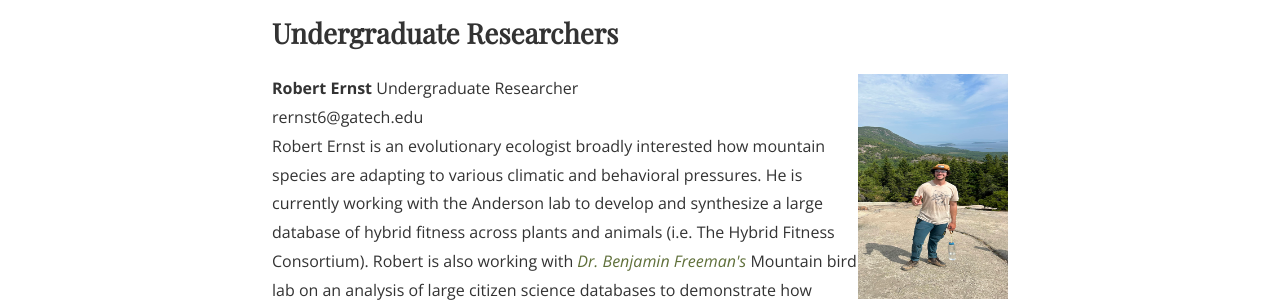
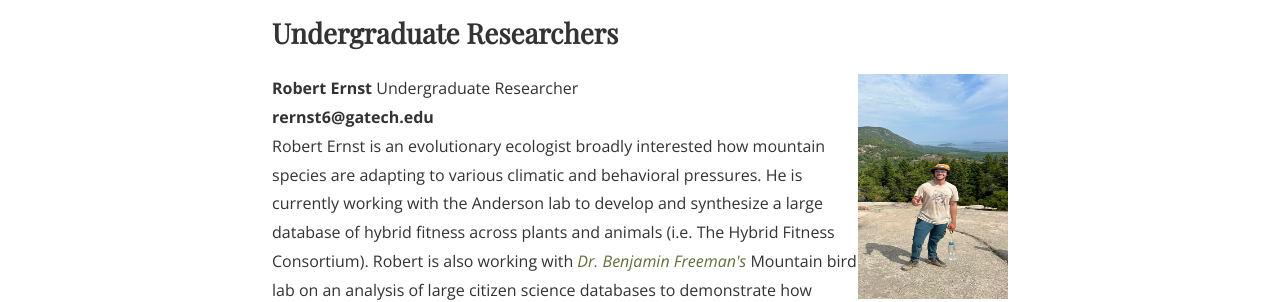
Before and after one commit to SeanASAnderson/SeanASAnderson.github.io, a Jekyll site: the page built from people.md, in a window 1280 px wide and 900 px high, scrolled down 1096 px. Shown: the part 410-712 px from the top of the window. Built offline with Jekyll 4.4.1, drawn with Linux system fonts in a browser that asks for light colours; nearby versions of some CDN libraries; some web fonts are replaced.

Commit message:
tweaking personnel 3

```diff
--- a/people.md
+++ b/people.md
@@ -40,6 +40,6 @@ img {
 <h2>Undergraduate Researchers</h2>
 <p>
   <b>Robert Ernst</b> Undergraduate Researcher <img src="/assets/robert_ernst.jpg" alt="Bobby" style="width:150px;height:225px;">
-  <br>rernst6@gatech.edu
+  <br><b>rernst6@gatech.edu</b>
    <br> Robert Ernst is an evolutionary ecologist broadly interested how mountain species are adapting to various climatic and behavioral pressures. He is currently working with the Anderson lab to develop and synthesize a large database of hybrid fitness across plants and animals (i.e. The Hybrid Fitness Consortium). Robert is also working with <a href="https://benjamingfreeman.com/"><i>Dr. Benjamin Freeman's </i></a> Mountain bird lab on an analysis of large citizen science databases to demonstrate how cowbird nest parasitism strategies change over their range.
 </p>
```
